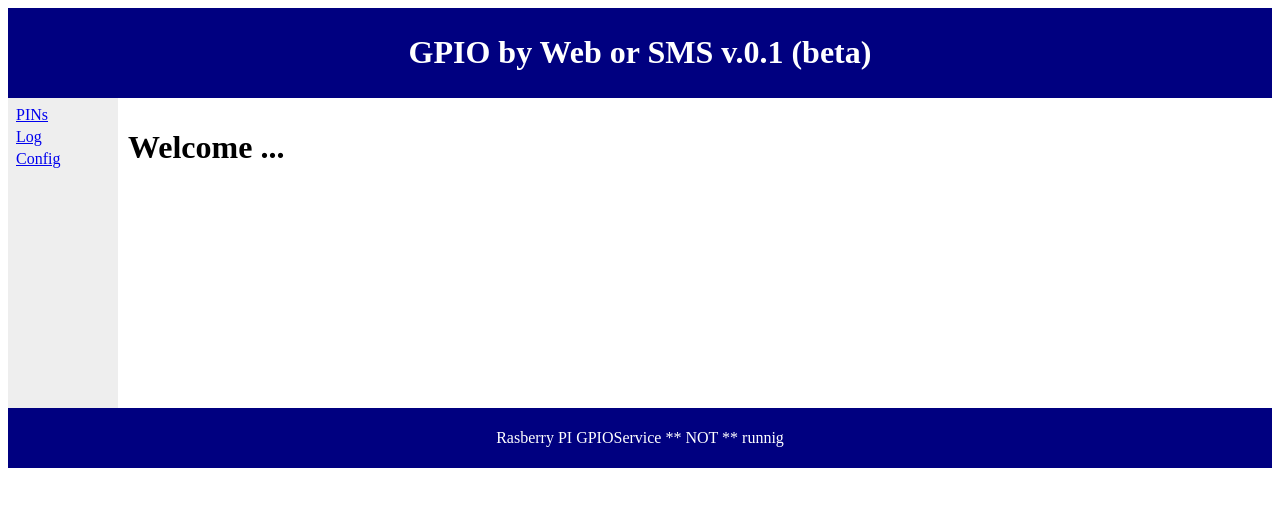
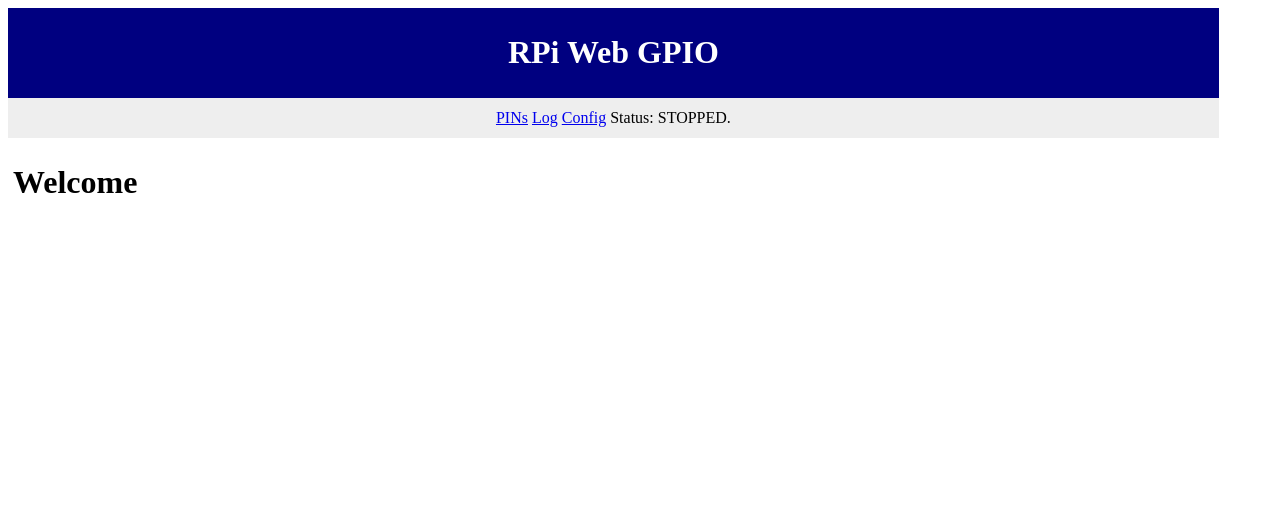
Before and after one commit to linwiz/Raspberry-Pi-Web-GPIO, a PHP site: page /ajax/index.php in a window 1280 px wide. Shown: the top 507 px of the page. Run offline with PHP 8.4, Linux system fonts and the light colour scheme.

Commit message:
Initial changes from merge of Paku-/ajax

```diff
--- a/ajax/footer.php
+++ /dev/null
@@ -1,11 +0,0 @@
-<?php
-
-exec("pgrep GPIOServer.sh", $pids);
-
-print '<p>Rasberry PI GPIOService';
-if(empty($pids)) {
-	print ' ** NOT **';
-}
-print " runnig</p>";
-
-?>
--- a/ajax/get_log.php
+++ b/ajax/get_log.php
@@ -1,6 +1,6 @@
 <?php
 
-require_once 'dbi.php';
+require_once 'mysqli.php';
 
 $id1 = $_GET['id1'];
 $id2 = $_GET['id2'];
@@ -43,8 +43,10 @@ while($row = mysqli_fetch_array($qry_result)){
 }
 
 $display_string .= "</table>";
+
 print $display_string;
 
+/*
 print  '<p>Query: ' . $query . '</p>';
-
+*/
 ?>
--- a/ajax/gpio.css
+++ b/ajax/gpio.css
@@ -3,21 +3,21 @@
 	color: white;
 	text-align: center;
 	padding: 5px;
+	width: 95%;
 }
 
 #nav {
 	line-height: 30px;
 	background-color: #eeeeee;
-	height: 300px;
-	width: 100px;
-	float: left;
+	text-align: center;
 	padding: 5px;
+	width: 95%;
 }
 
 #section {
-	width: 500px;
 	float: left;
-	padding: 10px;
+	padding: 5px;
+	width: 95%;
 }
 
 #footer {
@@ -25,5 +25,6 @@
 	color: white;
 	clear: both;
 	text-align: center;
+	width: 95%;
 	padding: 5px;
 }
--- a/ajax/index.php
+++ b/ajax/index.php
@@ -1,43 +1,24 @@
 <html>
-
 <head>
-<link rel="stylesheet" type="text/css" href="gpio.css">
+	<title>RPi Web GPIO</title>
+	<link rel="stylesheet" type="text/css" href="gpio.css">
+	<meta name="viewport" content="width=device-width, initial-scale=1, user-scalable=1"/>
 </head>
-
 <body>
 	<script type="text/javascript" src="./js/scripts.js"></script>
-
 	<div id="header">
-		<h1>GPIO by Web or SMS v.0.1 (beta)</h1>
+		<h1>RPi Web GPIO</h1>
 	</div>
-
 	<div id="nav">
-		<table>
-			<tr>
-				<td><a href="#" onclick="changeSection(1)">PINs</a>
-				</td>
-			</tr>
-			<tr>
-				<td><a href="#" onclick="changeSection(2)">Log</a>
-				</td>
-			</tr>
-			<tr>
-				<td><a href="#" onclick="changeSection(3)">Config</a>
-				</td>
-			</tr>
-		</table>
+		<a href="#" onclick="changeSection(1)">PINs</a>
+		<a href="#" onclick="changeSection(2)">Log</a>
+		<a href="#" onclick="changeSection(3)">Config</a>
+		<?php include 'status.php'; ?>
 	</div>
-
 	<div id="section">
-		<h1>Welcome ...</h1>
+		<h1>Welcome</h1>
 	</div>
-
-
-	<div id="footer">
-		<?php
-		include 'footer.php';
-		?>
-	</div>
-
+<!--	<div id="footer">
+	</div>-->
 </body>
 </html>
--- a/ajax/log.php
+++ b/ajax/log.php
@@ -7,8 +7,8 @@
 <body>
 	<a href="#" onclick="showLog()">Refresh</a>
 	<form name='myForm'>
-		ID Range: <input type='text' id='id1' onchange='showLog()' /> <input
-			type='text' id='id2' onchange='showLog()' /> <br />
+		ID Range: <input type='text' id='id1' onchange='showLog()' size='5' /> <input
+			type='text' id='id2' onchange='showLog()' size='5' /> <br />
 	</form>
 
 	<div id='log'>
--- /dev/null
+++ b/ajax/status.php
@@ -0,0 +1,14 @@
+<?php
+
+exec("pgrep GPIOServer.sh", $pids);
+
+print 'Status:';
+if (empty($pids)) {
+	print ' STOPPED';
+}
+else {
+	print ' RUNNING';
+}
+print ".";
+
+?>
```
Also changed, not shown: ajax/dbi.php (deleted, +0 -14 lines), ajax/get_pins.php (+20 -41 lines), ajax/mysqli.php (added, +21 -0 lines).
